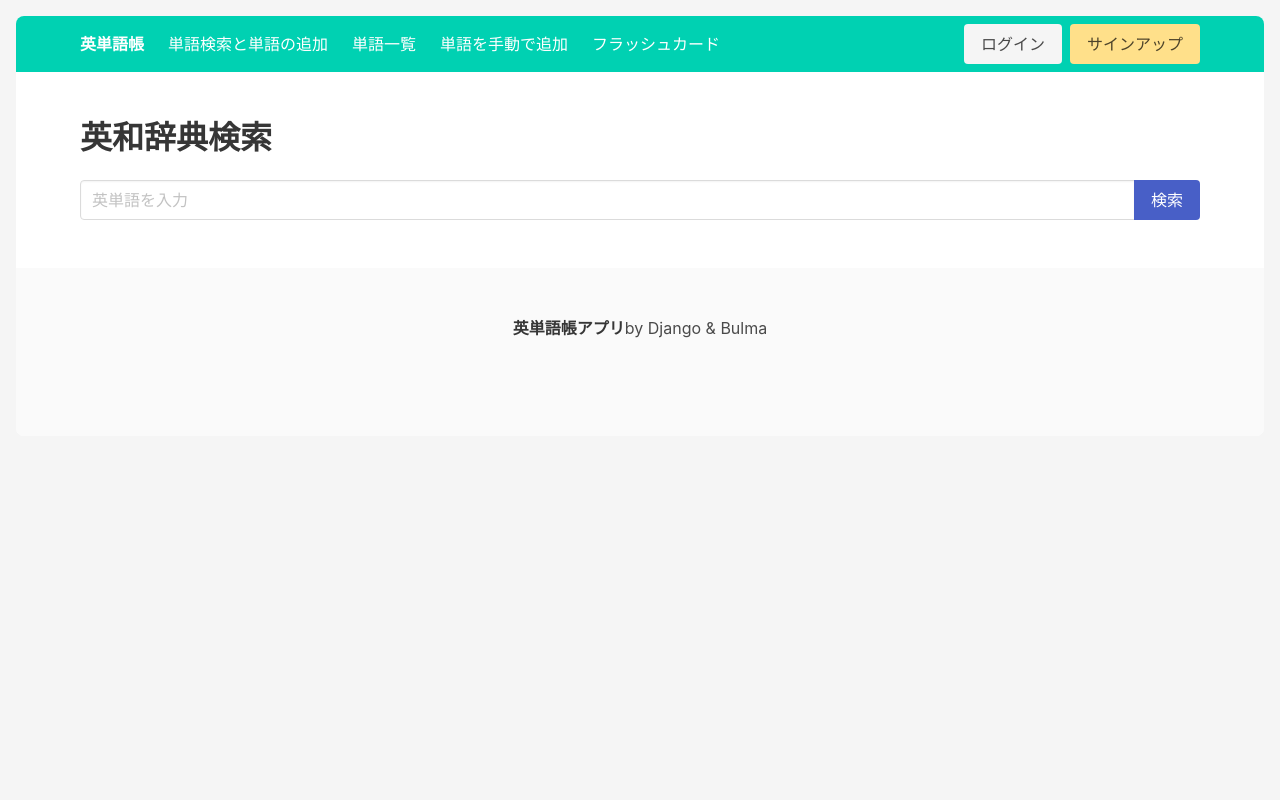
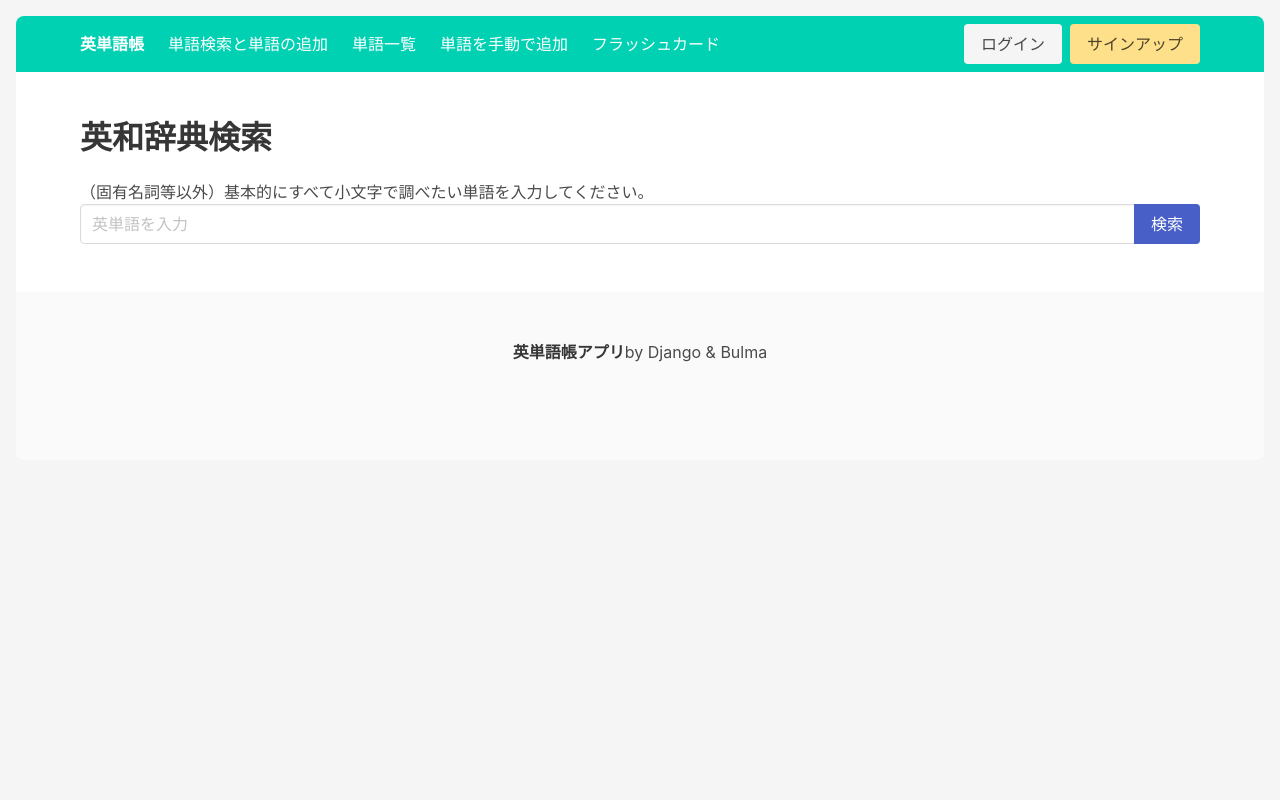
Before and after one commit to riku5-coder/django-wordbook, a Django app: page /search/ in a window 1280 px wide. Run offline with Django 5.2, Linux system fonts and the light colour scheme.

Commit message:
add p how to search

```diff
--- a/core/templates/core/search.html
+++ b/core/templates/core/search.html
@@ -6,6 +6,7 @@
 {% block content %}
 
 <h1 class="title">英和辞典検索</h1>
+<p>（固有名詞等以外）基本的にすべて小文字で調べたい単語を入力してください。</p>
 
 <form method="get">
   <div class="field has-addons">
```
